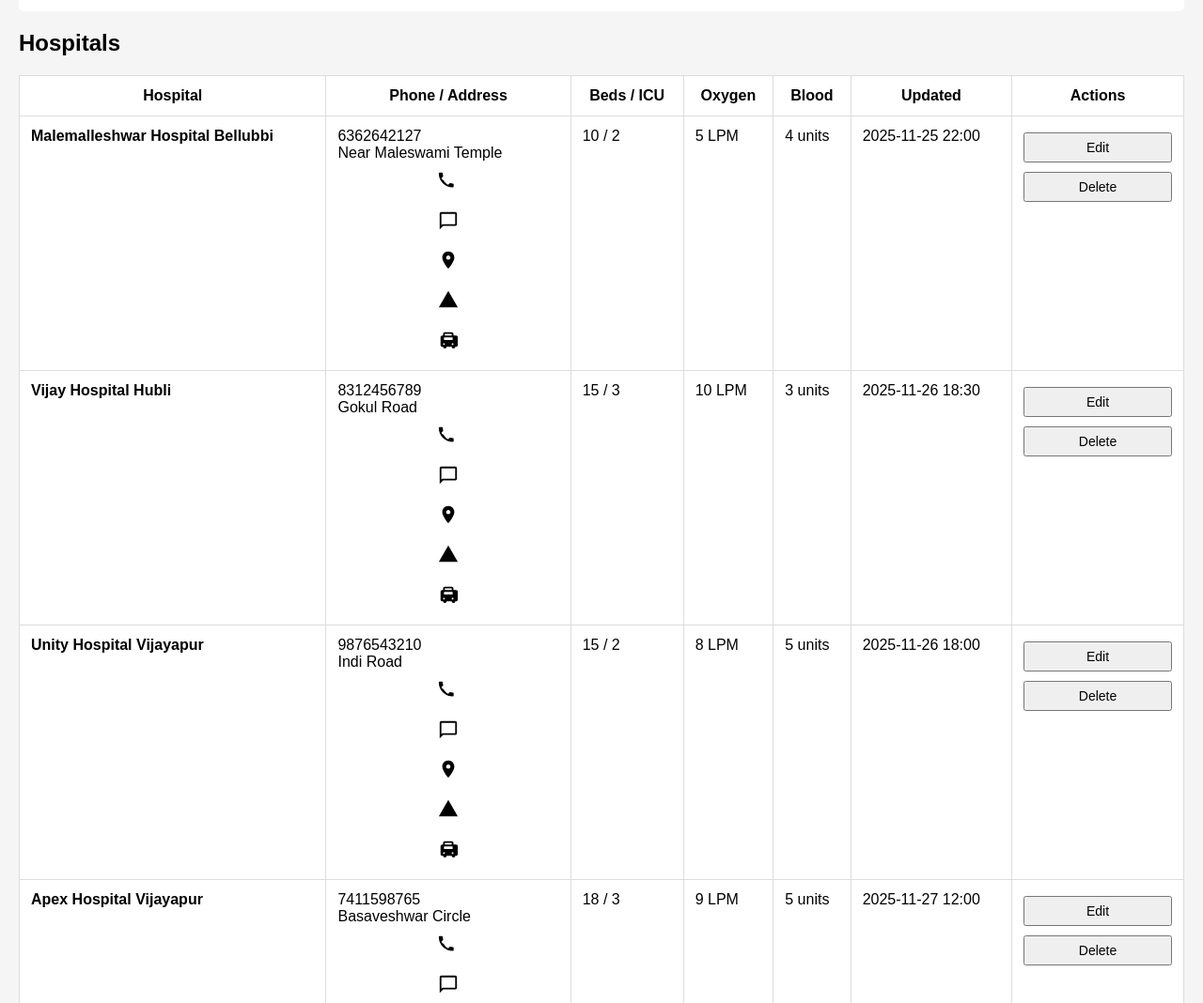
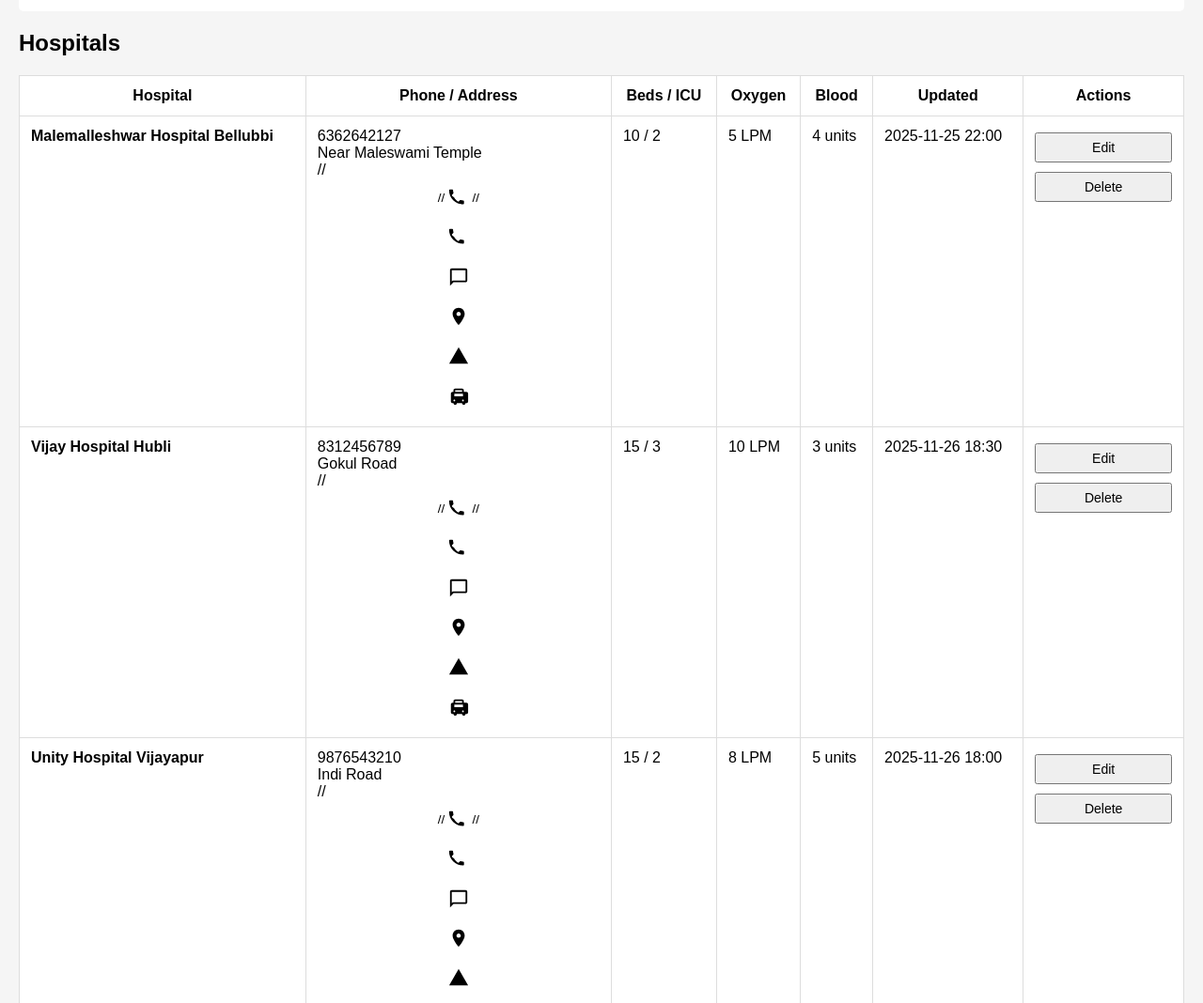
Before and after one commit to mahesh9611/Hospital-website, a plain HTML site: page index.html in a window 1280 px wide. Shown: the part 800-1868 px from the top of the page at 94% size. Drawn offline with Linux system fonts and the light colour scheme.

Commit message:
Update index.html

```diff
--- a/index.html
+++ b/index.html
@@ -155,9 +155,12 @@ function renderHospitals(list = hospitals) {
             <td>
                 ${h.phone}<br>${h.address}<br>
 
-                <button class="icon-btn" onclick="callHospital('${h.phone}')">
-                    <svg class="icon"><use href="#phoneIcon"></use></svg>
-                </button>
+                // <button class="icon-btn" onclick="callHospital('${h.phone}')">
+                //     <svg class="icon"><use href="#phoneIcon"></use></svg>
+                // </button>
+				<button class="icon-btn" onclick="callHospital('${h.phone}')">
+        			<svg class="icon"><use href="#phoneIcon"></use></svg>
+    			</button>
 
                 <button class="icon-btn" onclick="smsHospital('${h.phone}')">
                     <svg class="icon"><use href="#smsIcon"></use></svg>
```
